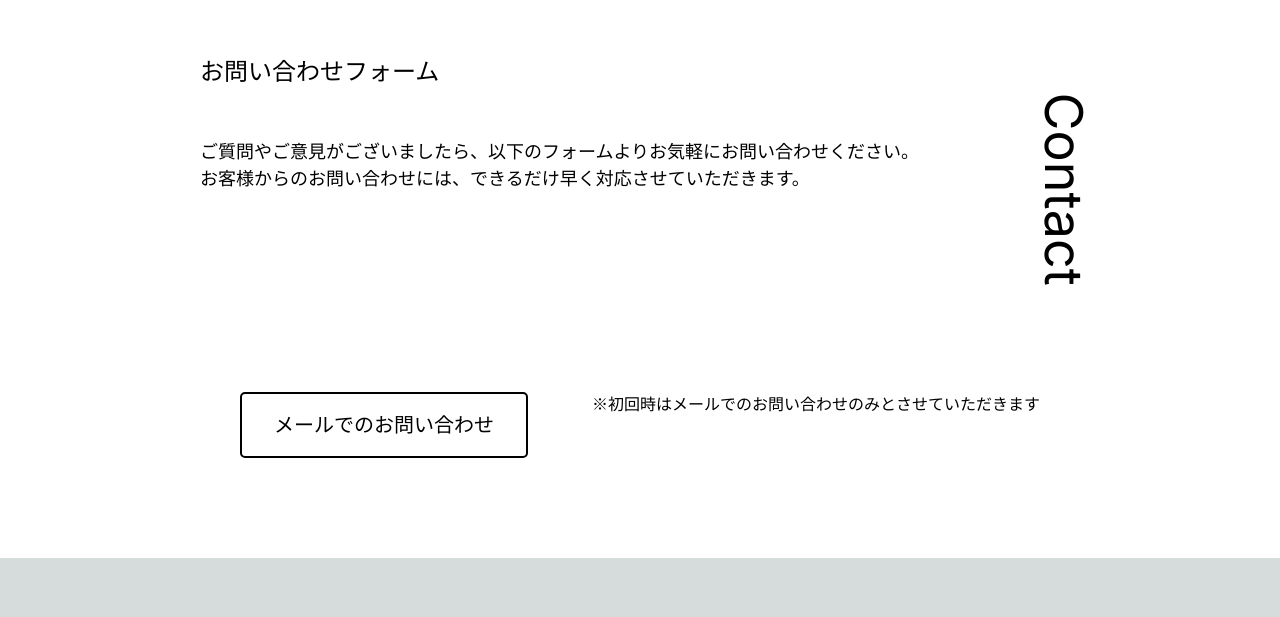
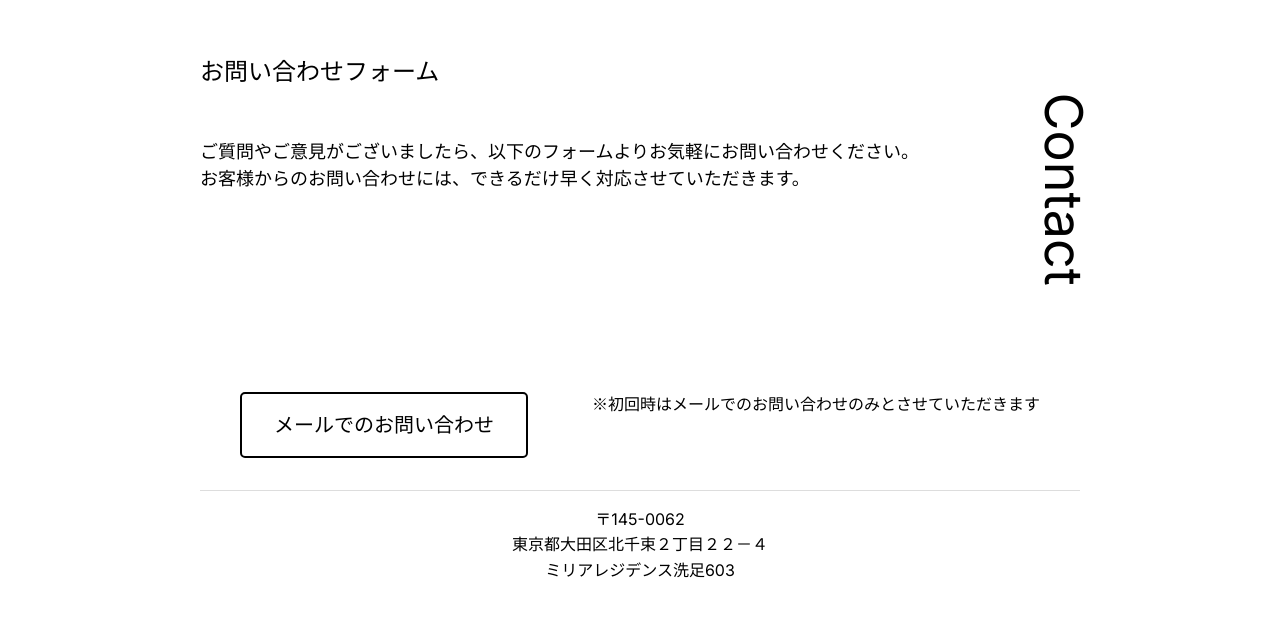
Before and after one commit to shusuke919/okusawatradings_hp, a Next.js app: page / in a window 1280 px wide. Shown: the part 6585-7202 px from the top of the page. Before the commit the page ends 7143 px from the top, so only its background shows below. Built offline with nearby package versions, Linux system fonts and the light colour scheme.

Commit message:
住所追加

```diff
--- a/src/components/Contact/Contact.module.scss
+++ b/src/components/Contact/Contact.module.scss
@@ -103,3 +103,12 @@
     font-size: 1rem;
   }
 }
+/* 住所情報のスタイル */
+.address {
+  text-align: center; /* 住所を中央揃え */
+  font-size: 1rem;
+  line-height: 1.6;
+  margin-top: 2rem;
+  padding-top: 1rem;
+  border-top: 1px solid #ddd;
+}
--- a/src/components/Contact/Contact.tsx
+++ b/src/components/Contact/Contact.tsx
@@ -28,6 +28,13 @@ const Contact = () => {
           </a>
           <p>※初回時はメールでのお問い合わせのみとさせていただきます</p>
         </div>
+
+        {/* 住所情報の追加 */}
+        <div className={styles.address}>
+          <p>〒145-0062</p>
+          <p>東京都大田区北千束２丁目２２－４</p>
+          <p>ミリアレジデンス洗足603</p>
+        </div>
       </div>
 
       <div className={styles.bottomBlur}></div>
```
